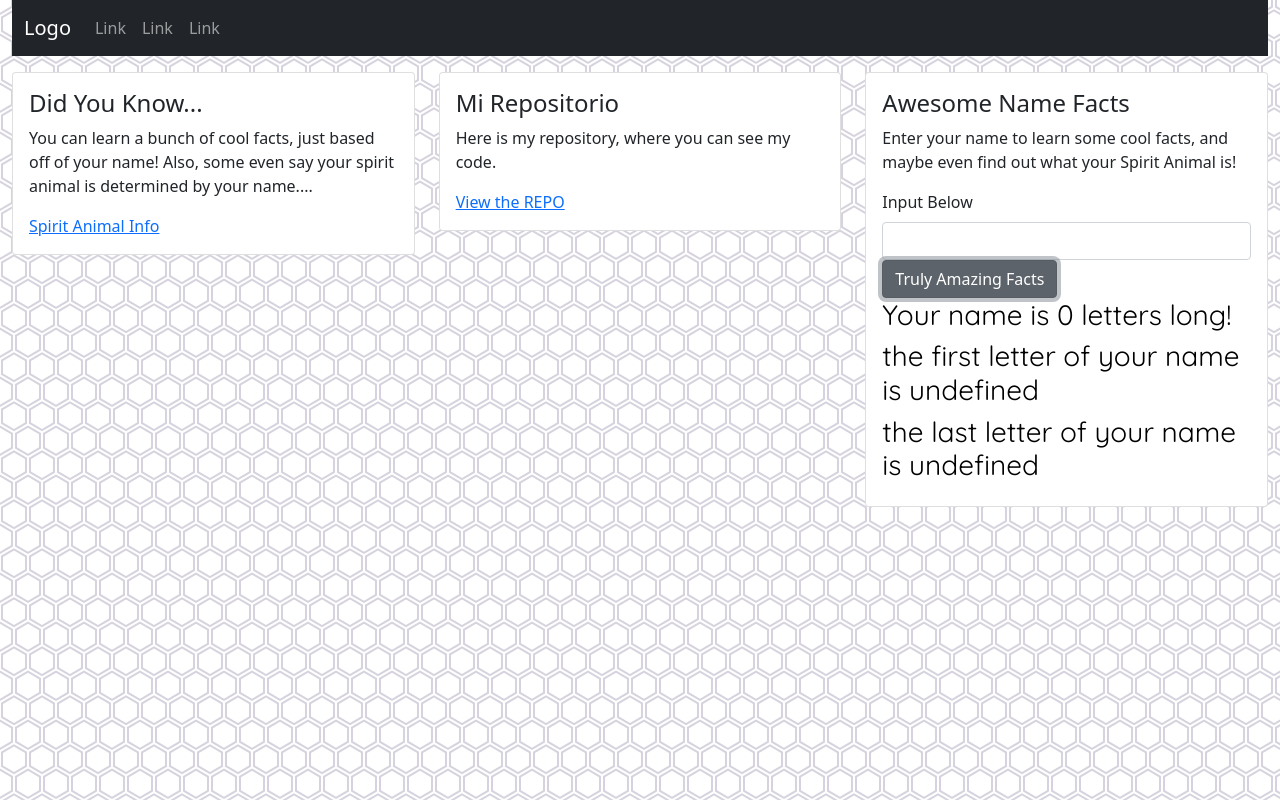
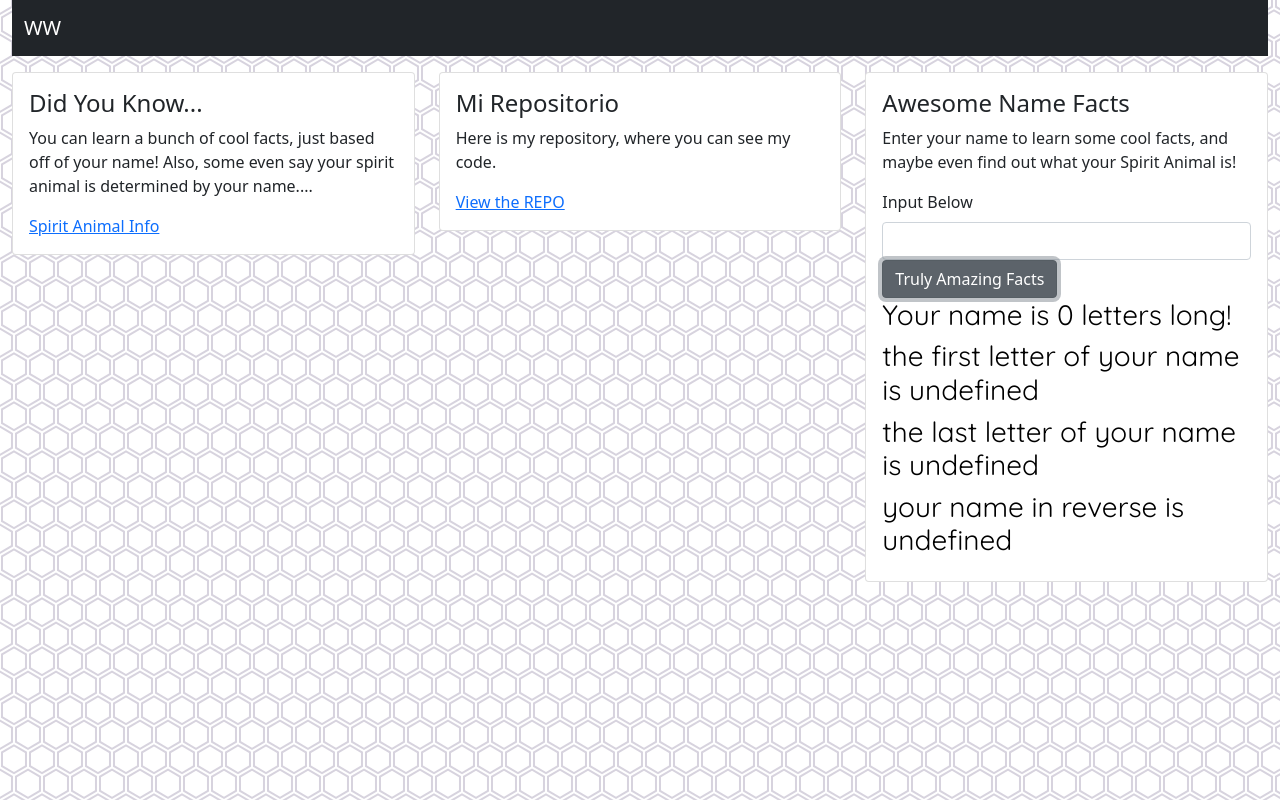
Before and after one commit to mithrandiryeet/delta_name_game, a plain HTML site: page index.html in a window 1280 px wide. Both pictures are taken after a click on the button "Truly Amazing Facts". Drawn offline with nearby package versions, Linux system fonts and the light colour scheme.

Commit message:
Add files via upload

```diff
--- a/index.html
+++ b/index.html
@@ -15,13 +15,13 @@
 
   <nav class="navbar navbar-expand-sm bg-dark navbar-dark">
     <div class="container-fluid">
-      <a class="navbar-brand" href="#">Logo</a>
+      <a class="navbar-brand" href="#">WW</a>
       <button class="navbar-toggler" type="button" data-bs-toggle="collapse" data-bs-target="#collapsibleNavbar">
         <span class="navbar-toggler-icon"></span>
       </button>
       <div class="collapse navbar-collapse" id="collapsibleNavbar">
         <ul class="navbar-nav">
-          <li class="nav-item">
+          <!-- <li class="nav-item">
             <a class="nav-link" href="#">Link</a>
           </li>
           <li class="nav-item">
@@ -29,7 +29,7 @@
           </li>
           <li class="nav-item">
             <a class="nav-link" href="#">Link</a>
-          </li>
+          </li> -->
         </ul>
       </div>
     </div>
--- a/scripts/script.js
+++ b/scripts/script.js
@@ -30,7 +30,7 @@ function generateCoolNameFacts(userName) {
   coolFacts = "<h3>" + nameLength(userName) + "</h3>";
   coolFacts += " <h3> " + nameStart(userName) + "</h3>";
   coolFacts += "<h3> " + nameEnd(userName) + "</h3>";
-  // coolFacts += "<h3>" + reverseName(userName) + "</h3>"
+  coolFacts += "<h3>" + reverseName(userName) + "</h3>"
 
 
   console.log("initialized the coolFacts variable: " + coolFacts);
@@ -53,12 +53,12 @@ function nameEnd(name) {
   return "the last letter of your name is " + name[lastIndex]
 }
 
-//   function reverseName(name) {
+  function reverseName(name) {
 
-//    let arrName = name.split();
+   let arrName = name.split();
 
-//    revName = arrName.reverse();
+   revName = arrName.reverse();
 
-//    return "your name in reverse is " + name[arrName]
+   return "your name in reverse is " + name[arrName]
 
-//  }
+ }
--- a/scripts/spiritanimal.js
+++ b/scripts/spiritanimal.js
@@ -1,20 +1,20 @@
-function chooseAnimal(userName) {
+// function chooseAnimal(userName) {
 
-    let inputLength = userName.length
+//     let inputLength = userName.length
 
-if(inputLength < 4)
-{
+// if(inputLength < 4)
+// {
 
-    console.log('your animal is a mouse');
+//     console.log('your animal is a mouse');
 
-}
-else if(4 < inputLength < 6)
-{
-    console.log('your animal is a chupacabra');
-}
+// }
+// else if(4 < inputLength < 6)
+// {
+//     console.log('your animal is a chupacabra');
+// }
 
-}
+// }
 
-//chooseAnimal("dadsfdasdfs");
+// //chooseAnimal("dadsfdasdfs");
 
-$("#coolNameFactsOutput").html(chooseAnimal("dadsfdasdfs"));
+// $("#coolNameFactsOutput").html(chooseAnimal("dadsfdasdfs"));
```
